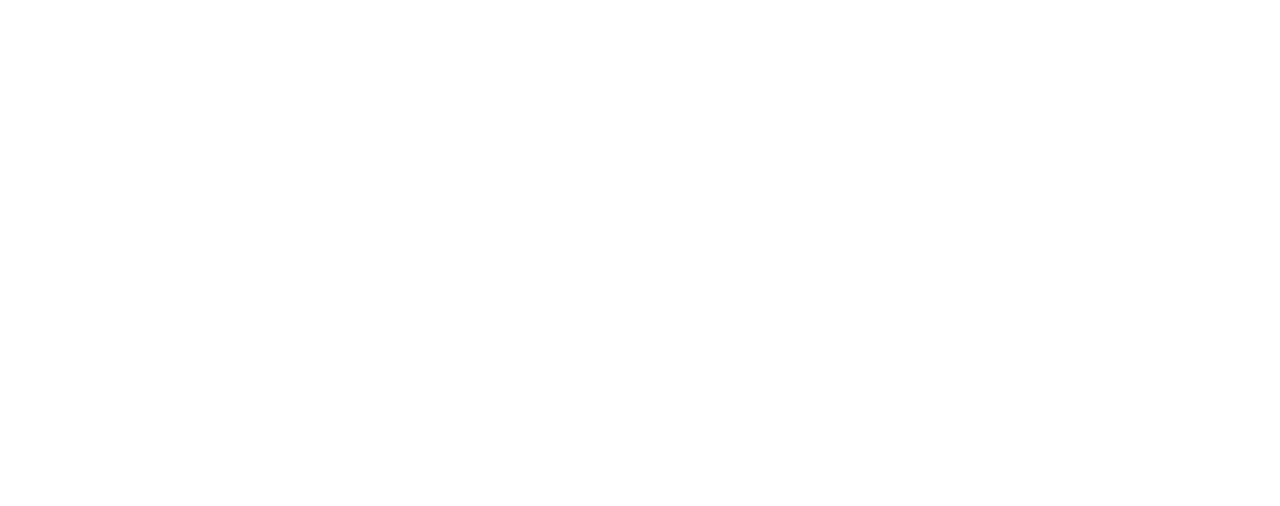
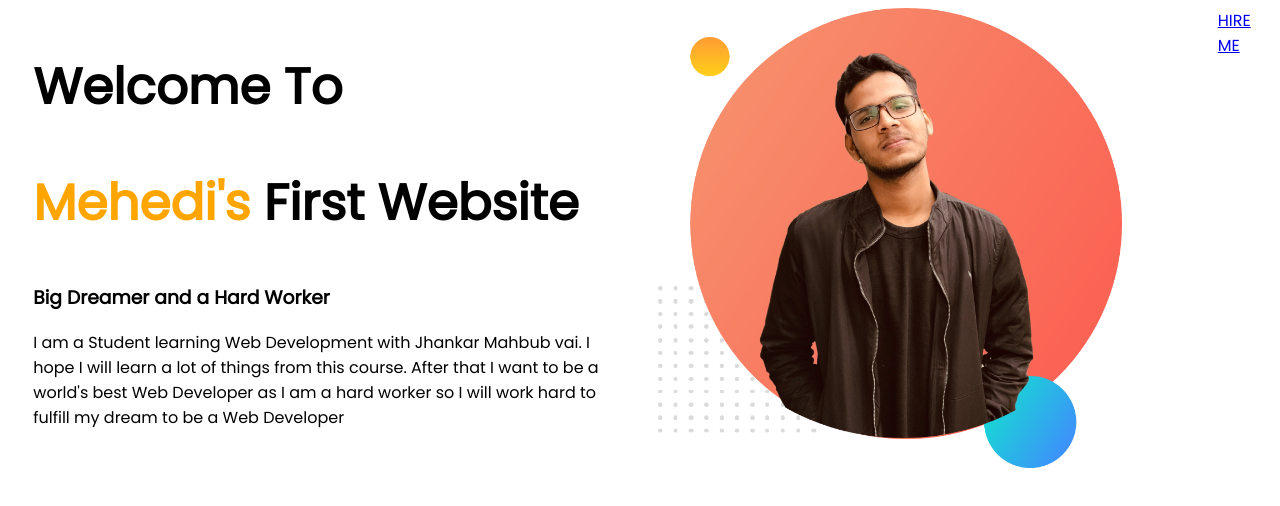
Before and after one commit to hasan-305/developer-portfolio, a plain HTML site: page index.html in a window 1280 px wide. Drawn offline with Linux system fonts and the light colour scheme.

Commit message:
First website

```diff
--- a/index.html
+++ b/index.html
@@ -5,9 +5,22 @@
     <meta http-equiv="X-UA-Compatible" content="IE=edge">
     <meta name="viewport" content="width= device-width, initial-scale=1.0">
     <title>developer-portfolio</title>
+    <link rel="preconnect" href="https://fonts.googleapis.com">
+    <link rel="preconnect" href="https://fonts.gstatic.com" crossorigin>
+    <link href="https://fonts.googleapis.com/css2?family=Poppins&display=swap" rel="stylesheet">
     <link rel="stylesheet" href="style.css">
 </head>
 <body>
+    <section>
+        <div class = "class-width">
+            <h1>Welcome To</h1>
+            <h1><span class ="orange-color">Mehedi's</span> First Website</h1>
+            <h3>Big Dreamer and a Hard Worker</h3>
+            <p>I am a Student learning Web Development with Jhankar Mahbub vai. I hope I will learn a lot of things from this course. After that I want to be a world's best Web Developer as I am a hard worker so I will work hard to fulfill my dream to be a Web Developer</p>
+            </div>
+            <div class = "class-width"><img src="images/bg-1.png" alt=""></div>
+            <a target="_blank" href="https://www.linkedin.com/in/mehedi-hasan-5857781a0/">HIRE ME</a>
+    </section>
 
 </body>
 </html>
--- a/style.css
+++ b/style.css
@@ -0,0 +1,20 @@
+body{
+    font-family: 'Poppins', sans-serif;
+}
+h1{
+    font-size: 50px;
+}
+.orange-color{
+    color: orange;
+}
+section{
+    display: flex;
+}
+.class-width{
+    width: 50%;
+    padding-left: 2%;
+}
+.class-width img{
+    width: 80%;
+    padding-left: 20px;
+}
```
Also changed, not shown: images/bg-1.png (added), images/dream-bg.png (added), images/exp-bg.png (added), images/jhankar.png (added), images/jhankar2.png (added), images/my-bg.png (added), images/my-bg2.png (added), images/top-banner.png (added), 7 other files.
